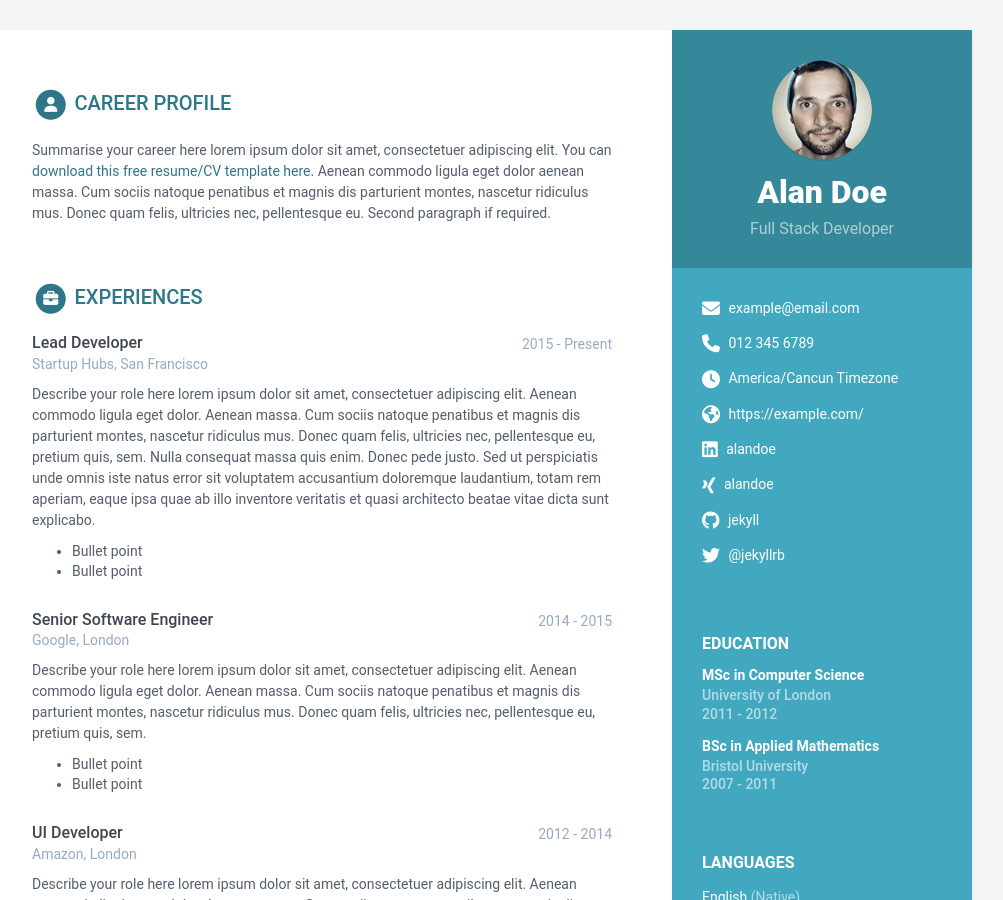
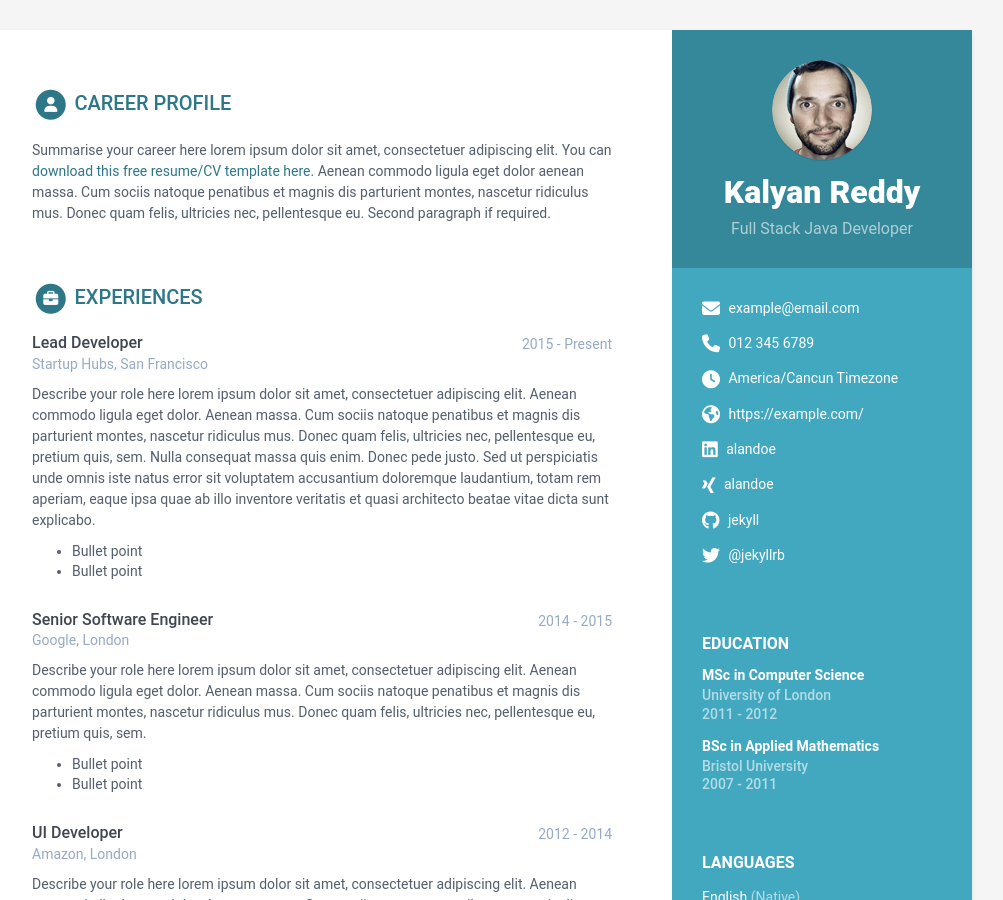
Before and after one commit to 11KAlYAN11/Kalyan_Resume_Jekyll, a Jekyll site: the page built from index.html, in a window 1280 px wide and 900 px high. Shown: the whole window, without its empty margins (168-1171 px from the left). Built offline with Jekyll 4.4.1, drawn with Linux system fonts in a browser that asks for light colours.

Commit message:
Update data.yml

```diff
--- a/_data/data.yml
+++ b/_data/data.yml
@@ -8,8 +8,8 @@ sidebar:
     education: True # set to False if you want education in main section instead of in sidebar
 
     # Profile information
-    name: Alan Doe
-    tagline: Full Stack Developer
+    name: Kalyan Reddy
+    tagline: Full Stack Java Developer
     avatar: profile.png  #place a 100x100 picture inside /assets/images/ folder and provide the name of the file below
 
     # Sidebar links
```
